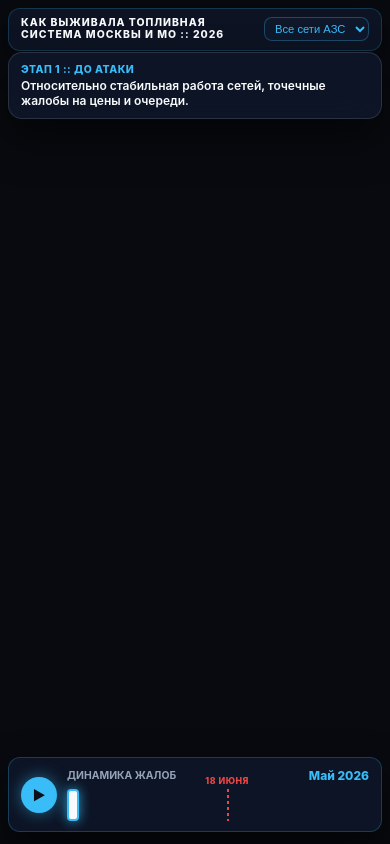
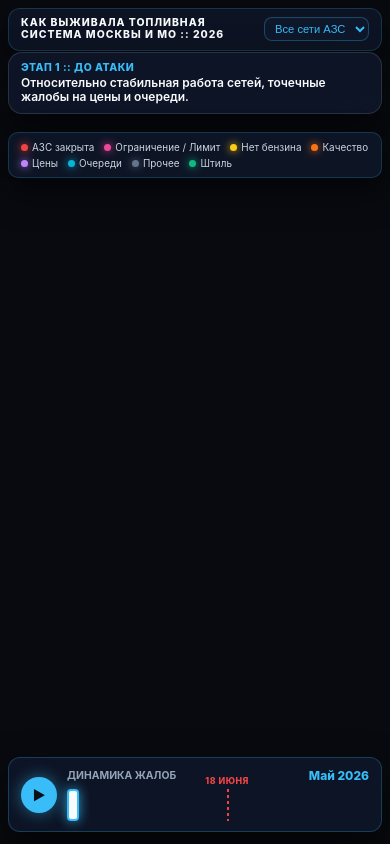
Before and after one commit to ristinka85-collab/moscow-fuel-crisis-gis, a plain HTML site: page index.html in a window 390 px wide. Drawn offline with nearby package versions, Linux system fonts and the light colour scheme; no server answers.

Commit message:
Update index.html

```diff
--- a/index.html
+++ b/index.html
@@ -178,15 +178,41 @@
             .widget-card {
                 top: 52px; left: 8px; right: 8px;
                 width: auto;
-                padding: 10px 12px;
+                padding: 8px 12px;
                 background: rgba(15, 23, 42, 0.9);
             }
             .status-tag { font-size: 0.65rem; margin-bottom: 2px; }
-            .insight-text { font-size: 0.75rem; line-height: 1.25; }
+            .insight-text { font-size: 0.75rem; line-height: 1.2; }
+
+            /* На смартфонах скрываем список сетей, а ЛЕГЕНДУ переносим под карточку события */
+            .right-analytics-panel > div:first-child,
+            .panel-divider,
+            .panel-section-title {
+                display: none !important;
+            }
 
             .right-analytics-panel {
-                display: none; /* Скрываем панель аналитики на мобильных для экономии места */
+                display: flex !important;
+                position: absolute;
+                top: 132px; left: 8px; right: 8px;
+                width: auto;
+                max-height: unset;
+                padding: 8px 12px;
+                background: rgba(15, 23, 42, 0.88);
+                border-radius: 10px;
+                border: 1px solid rgba(56, 189, 248, 0.2);
             }
+
+            .legend-grid {
+                display: flex;
+                flex-direction: row;
+                flex-wrap: wrap;
+                gap: 4px 10px;
+                font-size: 0.62rem;
+            }
+
+            .legend-row { gap: 4px; }
+            .dot { width: 7px; height: 7px; }
 
             .timeline-bar {
                 bottom: 12px; left: 50%;
@@ -245,11 +271,11 @@
             <div class="legend-row"><div class="dot" style="background:#ef4444; color:#ef4444;"></div> АЗС закрыта</div>
             <div class="legend-row"><div class="dot" style="background:#ec4899; color:#ec4899;"></div> Ограничение / Лимит</div>
             <div class="legend-row"><div class="dot" style="background:#facc15; color:#facc15;"></div> Нет бензина</div>
-            <div class="legend-row"><div class="dot" style="background:#f97316; color:#f97316;"></div> Проблемы с качеством</div>
-            <div class="legend-row"><div class="dot" style="background:#c084fc; color:#c084fc;"></div> Высокие цены</div>
-            <div class="legend-row"><div class="dot" style="background:#06b6d4; color:#06b6d4;"></div> Очереди / Заторы</div>
-            <div class="legend-row"><div class="dot" style="background:#64748b; color:#64748b;"></div> Прочие жалобы</div>
-            <div class="legend-row"><div class="dot" style="background:#10b981; color:#10b981;"></div> Штиль / Нет проблем</div>
+            <div class="legend-row"><div class="dot" style="background:#f97316; color:#f97316;"></div> Качество</div>
+            <div class="legend-row"><div class="dot" style="background:#c084fc; color:#c084fc;"></div> Цены</div>
+            <div class="legend-row"><div class="dot" style="background:#06b6d4; color:#06b6d4;"></div> Очереди</div>
+            <div class="legend-row"><div class="dot" style="background:#64748b; color:#64748b;"></div> Прочее</div>
+            <div class="legend-row"><div class="dot" style="background:#10b981; color:#10b981;"></div> Штиль</div>
         </div>
     </div>
 </div>
```
